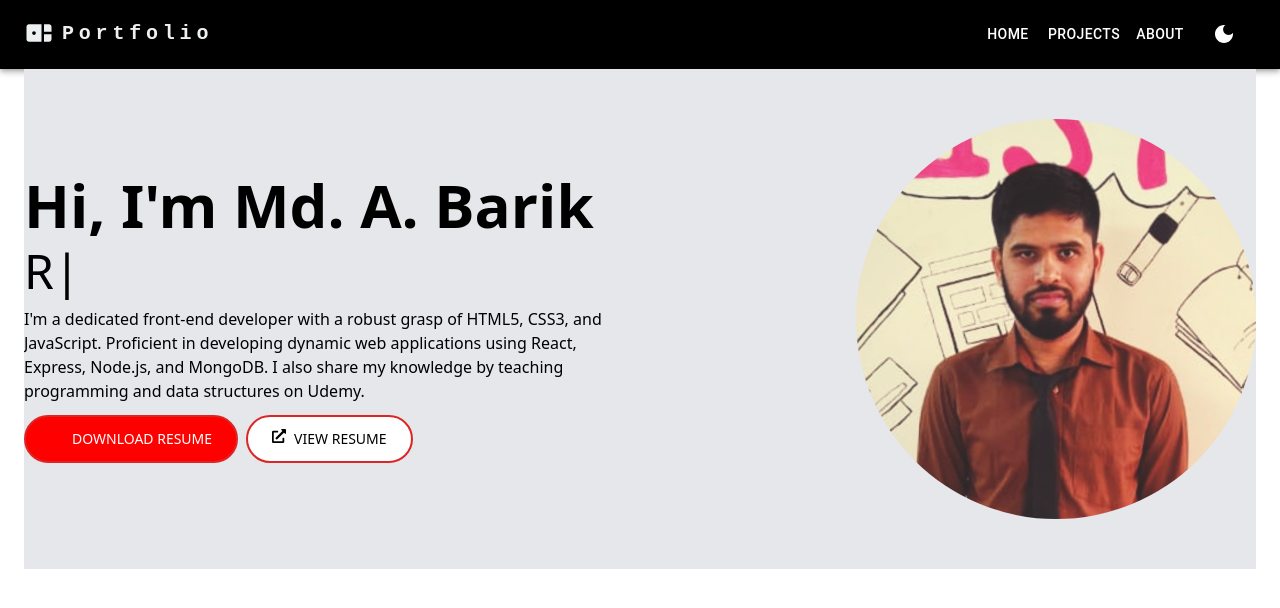
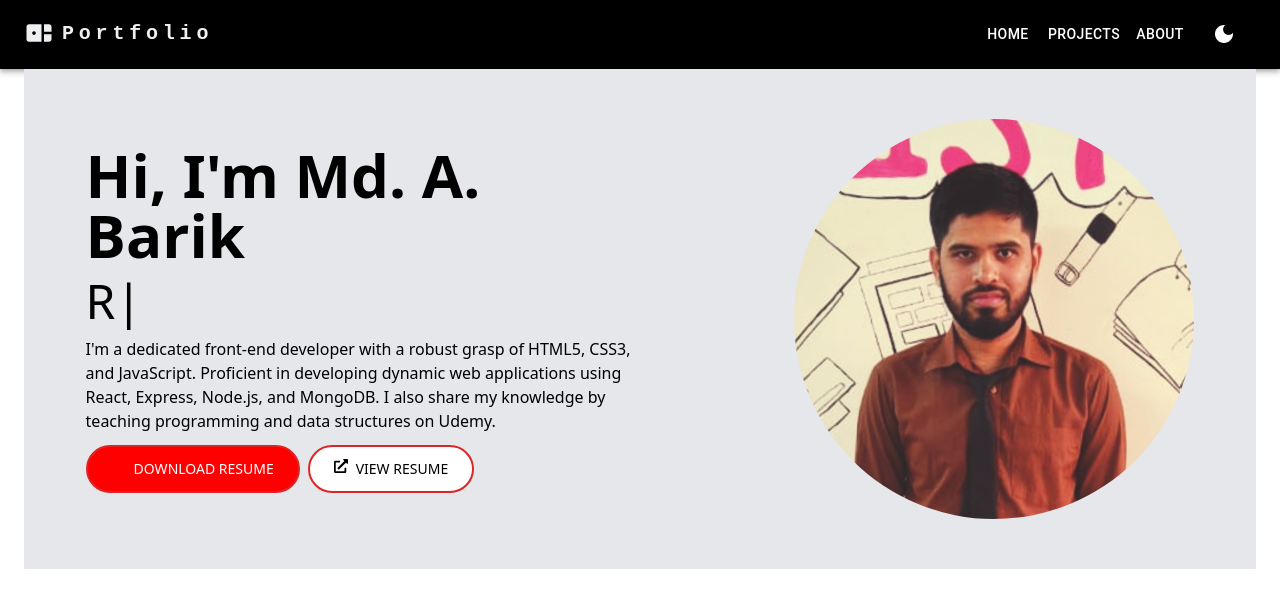
Before and after one commit to mdabarik/my-portfolio-app, a React (Vite) app: page / in a window 1280 px wide. Shown: the top 608 px of the page. Built offline with nearby package versions, Linux system fonts and the light colour scheme; some icons are missing.

Commit message:
banner updated

```diff
--- a/src/components/Banner/Banner.jsx
+++ b/src/components/Banner/Banner.jsx
@@ -8,8 +8,9 @@ import { TypeAnimation } from 'react-type-animation';
 const Banner = () => {
     return (
         <Container maxWidth="xl">
-            <div className="w-[100%] overflow-hidden relative bg-gray-200 text-black h-[500px] flex justify-between items-center">
+            <div className="w-[100%] overflow-hidden relative bg-gray-200 text-black h-[500px]">
 
+                <div className="h-full w-[90%] mx-auto flex justify-between items-center">
                     <div className="flex-1 relative z-50">
                         <div>
                             <h2 className="text-6xl font-bold">Hi, I'm Md. A. Barik</h2>
@@ -55,6 +56,7 @@ const Banner = () => {
                         </div>
                     </div>
                 </div>
+            </div>
         </Container>
     );
 };
```
Lines whose indentation alone changed are shown as unchanged.
